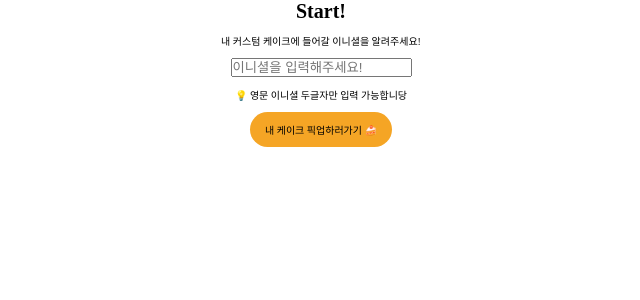
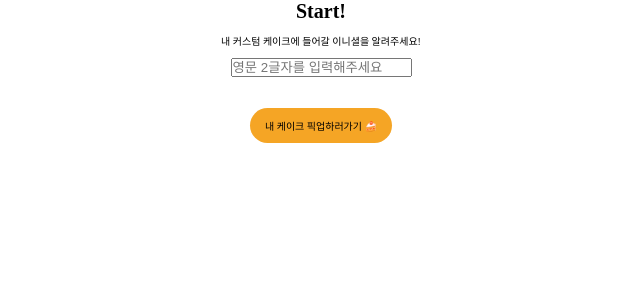
Before and after one commit to yoyoujin/Cake-test-project, a Next.js app: page / in a window 1280 px wide. Shown: the top 300 px of the page, without its empty margins (319-959 px from the left). Built offline with nearby package versions, Linux system fonts and the light colour scheme.

Commit message:
feat: input 유효성 검사 로직 추가

```diff
--- a/pages/index.module.css
+++ b/pages/index.module.css
@@ -4,3 +4,7 @@
   align-items: center;
   gap: 10px;
 }
+
+.error {
+  color: red;
+}
--- a/pages/index.tsx
+++ b/pages/index.tsx
@@ -1,19 +1,42 @@
 import Router, { useRouter } from 'next/router';
+import { useState } from 'react';
 import styles from './index.module.css';
 
 export default function Home() {
+  const [inputValue, setInputValue] = useState('');
+  const [error, setError] = useState('');
   const router = useRouter();
+
   const handleQuestionRedirect = () => {
     router.push('/question');
   };
+
+  const handleInputChange = (e) => {
+    const value = e.target.value;
+
+    if (/^[a-zA-Z]{0,2}$/.test(value)) {
+      setInputValue(value);
+      setError('');
+    } else {
+      setError('영문 대소문자로 2글자까지만 입력 가능합니다🥹');
+    }
+  };
+
+  console.log(inputValue);
   return (
     <div className={styles.wrapper}>
       <h1>Start!</h1>
       <p>내 커스텀 케이크에 들어갈 이니셜을 알려주세요!</p>
       <label htmlFor='username'>
-        <input id='username' type='text' placeholder='이니셜을 입력해주세요!' />
+        <input
+          id='username'
+          type='text'
+          placeholder='영문 2글자를 입력해주세요'
+          value={inputValue}
+          onChange={handleInputChange}
+        />
       </label>
-      <span>💡 영문 이니셜 두글자만 입력 가능합니당</span>
+      {error ? <p className={styles.error}>{error}</p> : <p>&nbsp;</p>}
       <button onClick={handleQuestionRedirect}>내 케이크 픽업하러가기 🍰</button>
     </div>
   );
```
